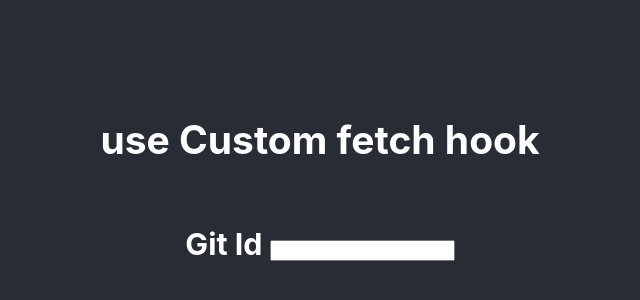
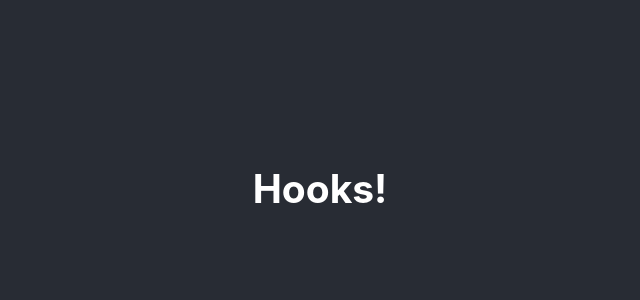
Before and after one commit to vanessabau/react-hooks-use-effect, a React (Create React App) app: page / in a window 1280 px wide. Shown: the part 212-512 px from the top of the page, without its empty margins (320-960 px from the left). Built offline with nearby package versions, Linux system fonts and the light colour scheme.

Commit message:
added custom fetch hook

```diff
--- a/package.json
+++ b/package.json
@@ -8,6 +8,7 @@
     "@testing-library/user-event": "^13.5.0",
     "react": "^18.2.0",
     "react-dom": "^18.2.0",
+    "react-router-dom": "^6.4.3",
     "react-scripts": "5.0.1",
     "web-vitals": "^2.1.4"
   },
--- a/src/App.js
+++ b/src/App.js
@@ -1,28 +1,11 @@
-import React, { useState } from "react";
-import useCustomFetch from "./hooks/useCustomFetch";
+import React from "react";
 import "./App.css";
 
 function App() {
-  const [url, setUrl] = useState(null);
-  const [data, loading, error] = useCustomFetch(url);
-
-  function getFollowers(e) {
-    if (e.key === "Enter") {
-      setUrl("https://api.github.com/users/" + e.target.value);
-    }
-  }
   return (
     <div className="App">
       <header className="App-header">
-        <h2>use Custom fetch hook</h2>
-        <h3>
-          Git Id <input onKeyPress={getFollowers}></input>
-        </h3>
-        {loading && url && <div>Loading....</div>}
-        {data && data.rData && data.rData.followers && (
-          <div>Followers: {data.rData.followers}</div>
-        )}
-        {error && <div>Error: {error}</div>}
+        <h2>Hooks!</h2>
       </header>
     </div>
   );
```
Also changed, not shown: src/App-Versions/App-useCustomFetch.js (added, +31 -0 lines), 1 other file (tests, documents, lock files or other folders).
